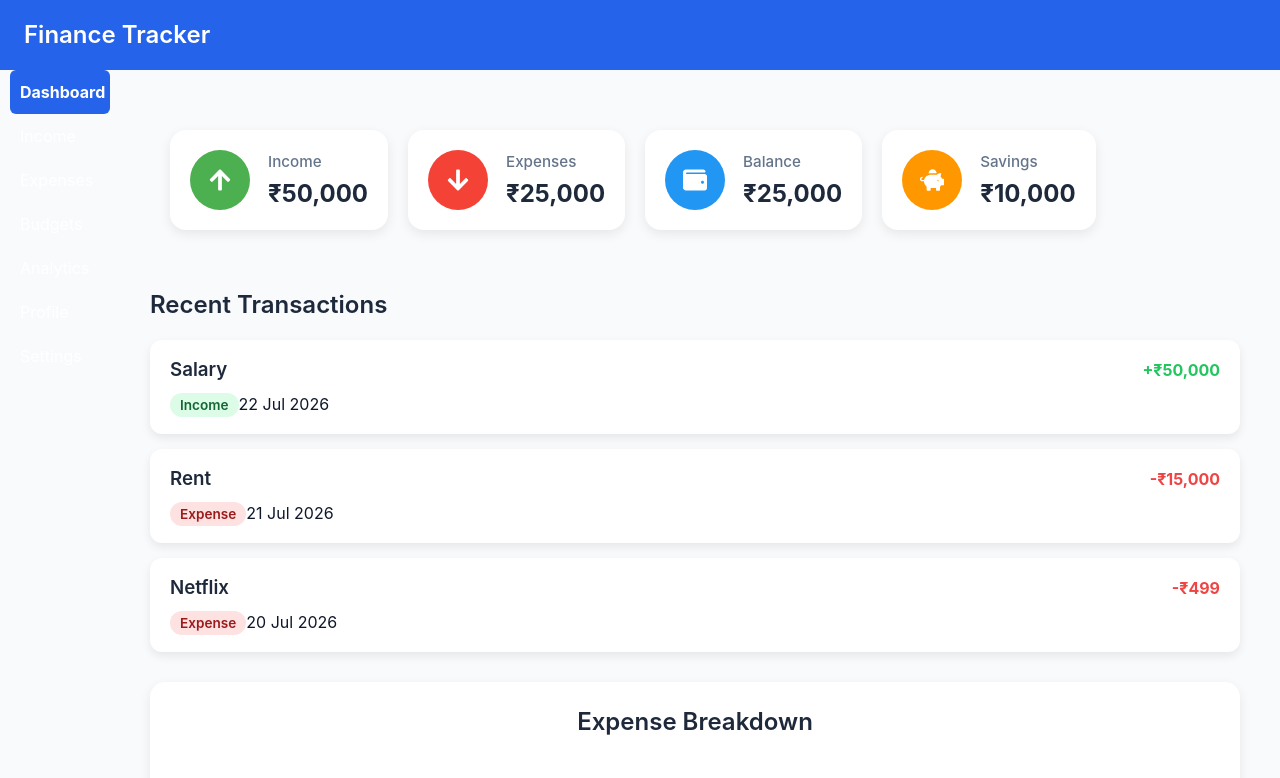
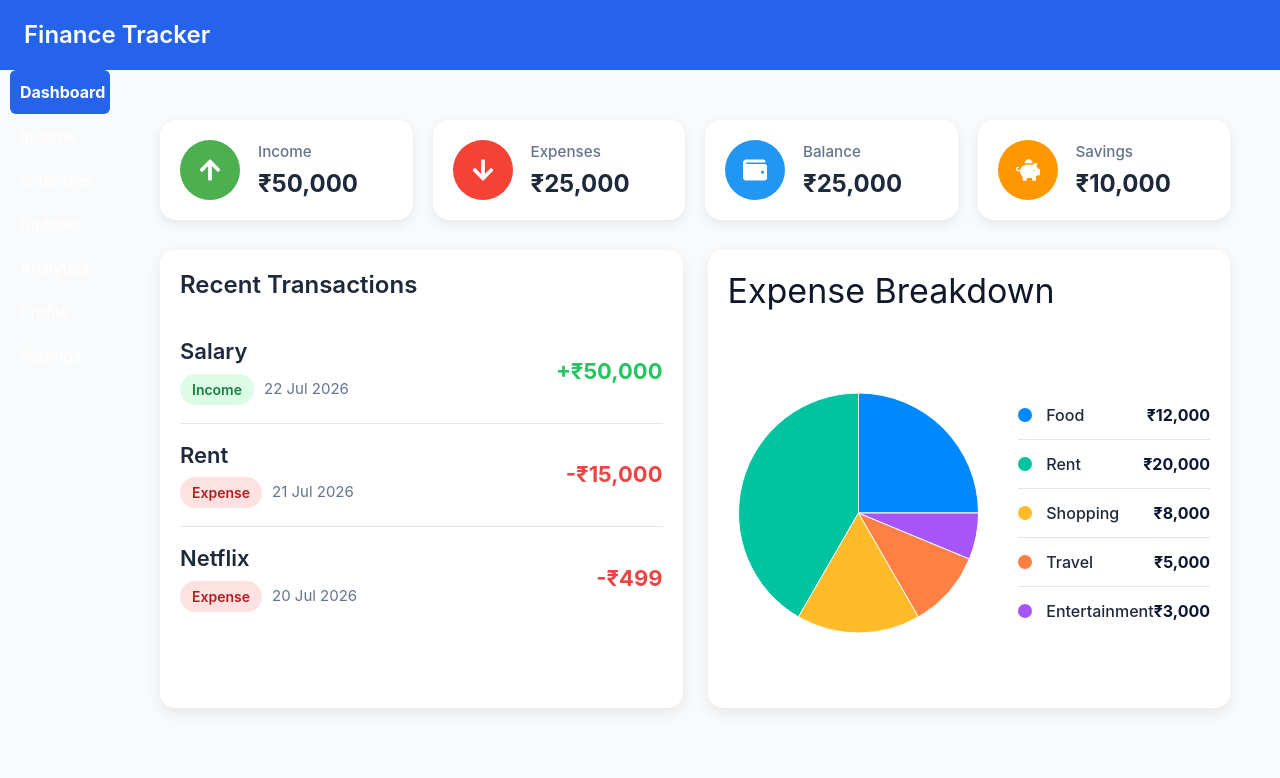
Before and after one commit to piyush6705/Finance-Tracker, a React (Vite) app in the folder finance-tracker/: page / in a window 1280 px wide. Shown: the top 778 px of the page. Built offline with nearby package versions, Linux system fonts and the light colour scheme.

Commit message:
done with thse stuffs

```diff
--- a/finance-tracker/src/components/Charts/ExpensePieChart.css
+++ b/finance-tracker/src/components/Charts/ExpensePieChart.css
@@ -1,13 +1,67 @@
-.chart-card {
-  background: #fff;
-  padding: 25px;
-  border-radius: 15px;
-  margin-top: 30px;
-  box-shadow: 0 4px 12px rgba(0, 0, 0, 0.08);
+.chart-card{
+
+    background:white;
+    border-radius:15px;
+    padding:20px;
+    box-shadow:0 5px 15px rgba(0,0,0,.08);
+
 }
 
 .chart-card h2 {
-  text-align: center;
-  margin-bottom: 20px;
-  color: #1e293b;
+    color: #0f172a;
+    font-size: 34px;
+    font-weight: 400;
+    margin-bottom: 25px;
 }
+
+.chart-wrapper{
+
+    display:flex;
+    align-items:center;
+    justify-content:space-between;
+    gap:30px;
+
+}
+
+.custom-legend{
+
+    flex:1;
+
+}
+
+.legend-item{
+
+    display:flex;
+    justify-content:space-between;
+    align-items:center;
+    padding:12px 0;
+    border-bottom:1px solid #e2e8f0;
+
+}
+
+.legend-item:last-child{
+
+    border-bottom:none;
+
+}
+
+.legend-name {
+    flex: 1;
+    margin-left: 14px;
+    color: #1e293b;
+    font-weight: 500;
+    font-size: 16px;
+}
+
+.legend-color{
+
+    width:14px;
+    height:14px;
+    border-radius:50%;
+
+}
+
+.legend-value {
+    color: #0a1632;
+    font-weight: 650;
+}
--- a/finance-tracker/src/components/Charts/ExpensePieChart.jsx
+++ b/finance-tracker/src/components/Charts/ExpensePieChart.jsx
@@ -5,7 +5,6 @@ import {
   Pie,
   Cell,
   Tooltip,
-  Legend,
   ResponsiveContainer,
 } from "recharts";
 
@@ -30,7 +29,8 @@ function ExpensePieChart() {
     <div className="chart-card">
       <h2>Expense Breakdown</h2>
 
-      <ResponsiveContainer width="100%" height={350}>
+      <div className="chart-wrapper">
+        <ResponsiveContainer width="70%" height={350}>
           <PieChart>
             <Pie
               data={expenseData}
@@ -38,30 +38,45 @@ function ExpensePieChart() {
               nameKey="name"
               cx="50%"
               cy="50%"
-            outerRadius={140}
+              outerRadius={120}
 
             >
-            {expenseData.map((extry, index) => (
+              {expenseData.map((entry, index) => (
                 <Cell
-              key={index}
+                  key={`cell-${index}`}
                   fill={COLORS[index % COLORS.length]}
                 />
               ))}
             </Pie>
 
             <Tooltip
-            formatter={(value) =>
-              [`₹${value.toLocaleString("en-IN")}`, "Amount"]
-            }
-          />
-
-          <Legend
-            verticalAlign="bottom"
-            align="center"
-            iconType="circle"
+              formatter={(value) => [
+                `₹${value.toLocaleString("en-IN")}`,
+                "Amount",
+              ]}
             />
           </PieChart>
         </ResponsiveContainer>
+
+        <div className="custom-legend">
+          {expenseData.map((item, index) => (
+            <div className="legend-item" key={item.name}>
+              <span
+                className="legend-color"
+                style={{ backgroundColor: COLORS[index] }}
+              ></span>
+
+              <span className="legend-name">
+                {item.name}
+              </span>
+
+              <span className="legend-value">
+                ₹{item.value.toLocaleString("en-IN")}
+              </span>
+            </div>
+          ))}
+        </div>
+      </div>
     </div>
   );
 }
--- a/finance-tracker/src/components/Dashboard/RecentTransactions.css
+++ b/finance-tracker/src/components/Dashboard/RecentTransactions.css
@@ -1,66 +1,93 @@
-.transactions-container {
-  margin-top: 30px;
+.transactions-card{
+
+    background:#fff;
+    border-radius:15px;
+    padding:20px;
+    box-shadow:0 5px 15px rgba(0,0,0,.08);
+
 }
 
-.transactions-container h2 {
-  margin-bottom: 20px;
-  color: #1e293b;
-  margin-top: 40px;
+.transactions-card h2{
+
+    margin-bottom:20px;
+    color:#1e293b;
+
 }
 
-.transaction-card {
-  background: white;
-  border-radius: 12px;
-  padding: 18px 20px;
-  margin-bottom: 15px;
-  box-shadow: 0 4px 10px rgba(0,0,0,.08);
+.transaction{
+
+    display:flex;
+    justify-content:space-between;
+    align-items:center;
+    padding:18px 0;
+    border-bottom:1px solid #e2e8f0;
+
 }
 
-.top-row,
-.bottom-row {
-  display: flex;
-  justify-content: space-between;
-  align-items: center;
+.transaction:last-child{
+
+    border-bottom:none;
+
 }
 
-.top-row {
-  margin-bottom: 10px;
+.transaction-left h3{
+
+    margin-bottom:8px;
+
 }
 
-.top-row h3 {
-  margin: 0;
-  color: #1e293b;
+.transaction-details{
+
+    display:flex;
+    gap:10px;
+    align-items:center;
+
 }
 
-.bottom-row span:last-child {
-  color: #64748b;
-  font-size: .9rem;
+.transaction-right{
+
+    font-size:22px;
+    font-weight:700;
+
+}
+
+.income-amount{
+
+    color:#22c55e;
+
+}
+
+.expense-amount{
+
+    color:#ef4444;
+
+}
+.transaction-left h3 {
+    font-size: 22px;
+    font-weight: 600;
+    color: #1e293b;
+    margin-bottom: 8px;
+}
+
+.transaction-details p:last-child {
+    color: #64748b;
+    font-size: 15px;
 }
 
 .income {
-  color: #22c55e;
-  font-weight: bold;
+    background: #dcfce7;
+    color: #15803d;
+    padding: 5px 12px;
+    border-radius: 20px;
+    font-size: 14px;
+    font-weight: 600;
 }
 
 .expense {
-  color: #ef4444;
-  font-weight: bold;
+    background: #fee2e2;
+    color: #b91c1c;
+    padding: 5px 12px;
+    border-radius: 20px;
+    font-size: 14px;
+    font-weight: 600;
 }
-
-.income-badge {
-  background: #dcfce7;
-  color: #166534;
-  padding: 4px 10px;
-  border-radius: 20px;
-  font-size: .85rem;
-  font-weight: 600;
-}
-
-.expense-badge {
-  background: #fee2e2;
-  color: #991b1b;
-  padding: 4px 10px;
-  border-radius: 20px;
-  font-size: .85rem;
-  font-weight: 600;
-}
--- a/finance-tracker/src/components/Dashboard/RecentTransactions.jsx
+++ b/finance-tracker/src/components/Dashboard/RecentTransactions.jsx
@@ -26,41 +26,48 @@ function RecentTransactions() {
   ];
 
   return (
-    <div className="transactions-container">
+    <div className="transactions-card">
+
 <h2>Recent Transactions</h2>
 
-      {transactions.map((transaction) => (
-        <div key={transaction.id} className="transaction-card">
-          <div className="top-row">
+{transactions.map((transaction)=>(
+
+<div className="transaction" key={transaction.id}>
+
+<div className="transaction-left">
+
 <h3>{transaction.title}</h3>
 
-            <p
-              className={
-                transaction.type === "Income" ? "income"
-                : "expense"
-              }
-              >
-              {transaction.type === "Income" ? "+" : "-"}₹
-              {transaction.amount.toLocaleString("en-IN")}
+<div className="transaction-details">
+
+<p className={transaction.type==="Income" ? "income" : "expense"}>
+{transaction.type}
 </p>
+
+<p>{transaction.date}</p>
+
 </div>
 
-          <div className="button-row">
-            <span
-              className={
-                transaction.type === "Income"
-                ? "income-badge"
-                : "expense-badge"
-              }
+</div>
+
+<div
+className={`transaction-right ${
+transaction.type==="Income"
+? "income-amount"
+: "expense-amount"
+}`}
 >
-              {transaction.type}
-            </span>
 
-            <span>{transaction.date}</span>
+{transaction.type==="Income" ? "+" : "-"}
+
+₹{transaction.amount.toLocaleString("en-IN")}
 
 </div>
+
 </div>
+
 ))}
+
 </div>
   );
 }
--- a/finance-tracker/src/pages/Dashboard/Dashboard.css
+++ b/finance-tracker/src/pages/Dashboard/Dashboard.css
@@ -1,13 +1,25 @@
-.cards {
-  display:flex;
-  flex-wrap:wrap;
-  grid-template-columns: repeat(auto-fit, minmax(250px, 1fr));
-  gap: 20px;
-  padding: 20px;
-  width: 100%;
-  box-sizing: border-box;
+.dashboard{
+    padding:30px;
 }
 
-.dashboard {
-  padding: 20px;
+.cards{
+    display:grid;
+    grid-template-columns:repeat(auto-fit,minmax(240px,1fr));
+    gap:20px;
+    margin-bottom:30px;
 }
+
+.dashboard-grid{
+    display:grid;
+    grid-template-columns:1fr 1fr;
+    gap:25px;
+    align-items:stretch;
+}
+
+@media(max-width:900px){
+
+.dashboard-grid{
+    grid-template-columns:1fr;
+}
+
+}
--- a/finance-tracker/src/pages/Dashboard/Dashboard.jsx
+++ b/finance-tracker/src/pages/Dashboard/Dashboard.jsx
@@ -53,8 +53,10 @@ function Dashboard() {
             />
           ))}
         </div>
-        <RecentTransactions />
-        <ExpensePieChart />
+        <div className="dashboard-grid">
+          <RecentTransactions />
+          <ExpensePieChart />
+        </div>
       </div>
      </Layout>
   );
```
Lines whose indentation alone changed are shown as unchanged.
